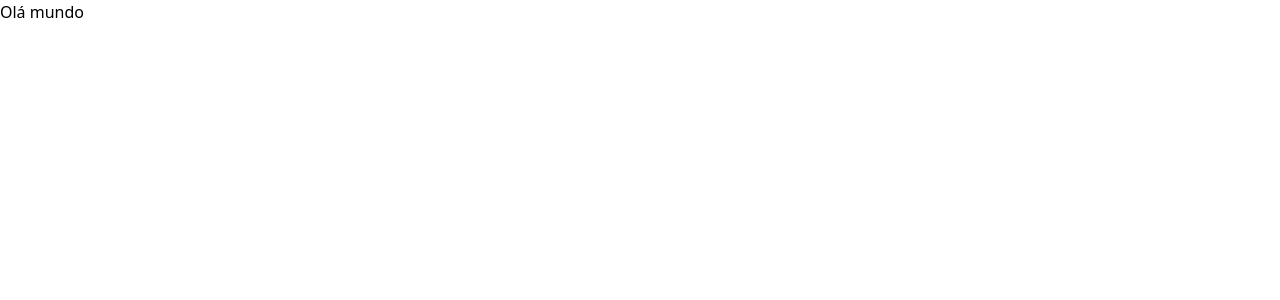
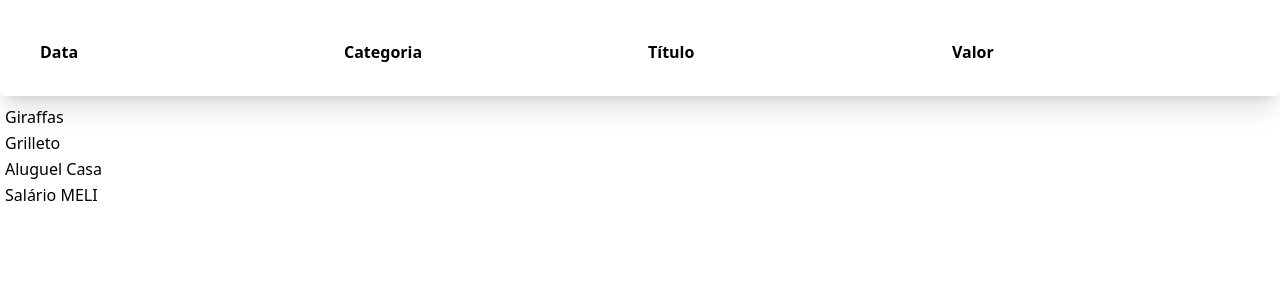
Before and after one commit to Tassio-Med/finance-system, a React (Create React App) app: page / in a window 1280 px wide. Shown: the top 300 px of the page. Built offline with nearby package versions, Linux system fonts and the light colour scheme; the HTML template or start-up script is replaced by a standard one.

Commit message:
:sparkles: feat: prop do componente adicionada

```diff
--- a/src/App.tsx
+++ b/src/App.tsx
@@ -2,9 +2,13 @@ import { useState, useEffect } from 'react';
 
 import { Category } from './types/Category';
 import { Item } from './types/Item';
+
 import { categories } from './data/categories';
 import { items } from './data/items';
+
 import { getCurrentMonth, filterListByMonth } from './helpers/dateFilter';
+
+import { Table } from './components/Table';
 
 const App = () => {
  const [list, setList] = useState(items);
@@ -16,8 +20,8 @@ const App = () => {
  }, [list, month]);
 
   return (
-    <div className="">
-      <h1>Olá mundo</h1>
+    <div className="w-full h-screen flex justify-center">
+      <Table list={filterList}/>
     </div>
   );
 }
```
